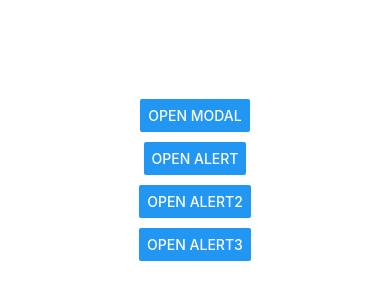
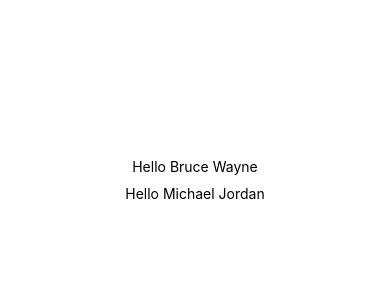
Before and after one commit to raartist/react-native-topics, a React Native app: screen / in a window 390 px wide. Shown: the part 242-542 px from the top of the page. Built offline with nearby package versions, Linux system fonts and the light colour scheme.

Commit message:
reusable components with the help of props

```diff
--- a/App.js
+++ b/App.js
@@ -1,41 +1,16 @@
 import { useState } from "react";
-import { ActivityIndicator, Alert, Button, Modal, StyleSheet, Text, View } from "react-native";
+import { StyleSheet, View } from "react-native";
+import Greet from "./components/Greet";
 const logoImg = require("./assets/adaptive-icon.png");
+
+//Reusable components
 
 export default function App() {
   const [openModal, setOpenModal] = useState(false);
   return (
     <View style={[styles.container]}>
-      <Button onPress={() => setOpenModal(true)} style={{ padding: "20px" }} title="open modal" />
-      <Modal
-        visible={openModal}
-        onRequestClose={() => setOpenModal(false)}
-        animationType="fade"
-        presentationStyle="pageSheet"
-      >
-        <View style={{ backgroundColor: "plum" }}>
-          <Text>Hello this is modal content</Text>
-          <ActivityIndicator />
-          <ActivityIndicator size={"large"} color="red" />
-          <Button onPress={() => setOpenModal(false)} title="close modal" />
-        </View>
-      </Modal>
-
-      <Button title="open Alert" onPress={() => Alert.alert("Invalid String!")} />
-      <Button
-        title="open Alert2"
-        onPress={() => Alert.alert("Invalid String!", "These kind of strings are not allowed!")}
-      />
-      <Button
-        title="open Alert3"
-        onPress={() =>
-          Alert.alert("Invalid String!", "These kind of strings are not allowed!", [
-            { text: "Cancel", onPress: () => console.log("Cancel Pressed!") },
-            { text: "Ok", onPress: () => console.log("Ok Pressed!") },
-            { text: "Reset", onPress: () => console.log("Reset Pressed!") },
-          ])
-        }
-      />
+     <Greet name="Bruce Wayne"/>
+     <Greet name="Michael Jordan"/>
     </View>
   );
 }
--- /dev/null
+++ b/components/Greet.js
@@ -0,0 +1,14 @@
+import React from 'react'
+import { StyleSheet, Text, View } from 'react-native'
+
+const Greet = ({name}) => {
+  return (
+    <View>
+      <Text>Hello {name}</Text>
+    </View>
+  )
+}
+
+export default Greet
+
+const styles = StyleSheet.create({})
```
